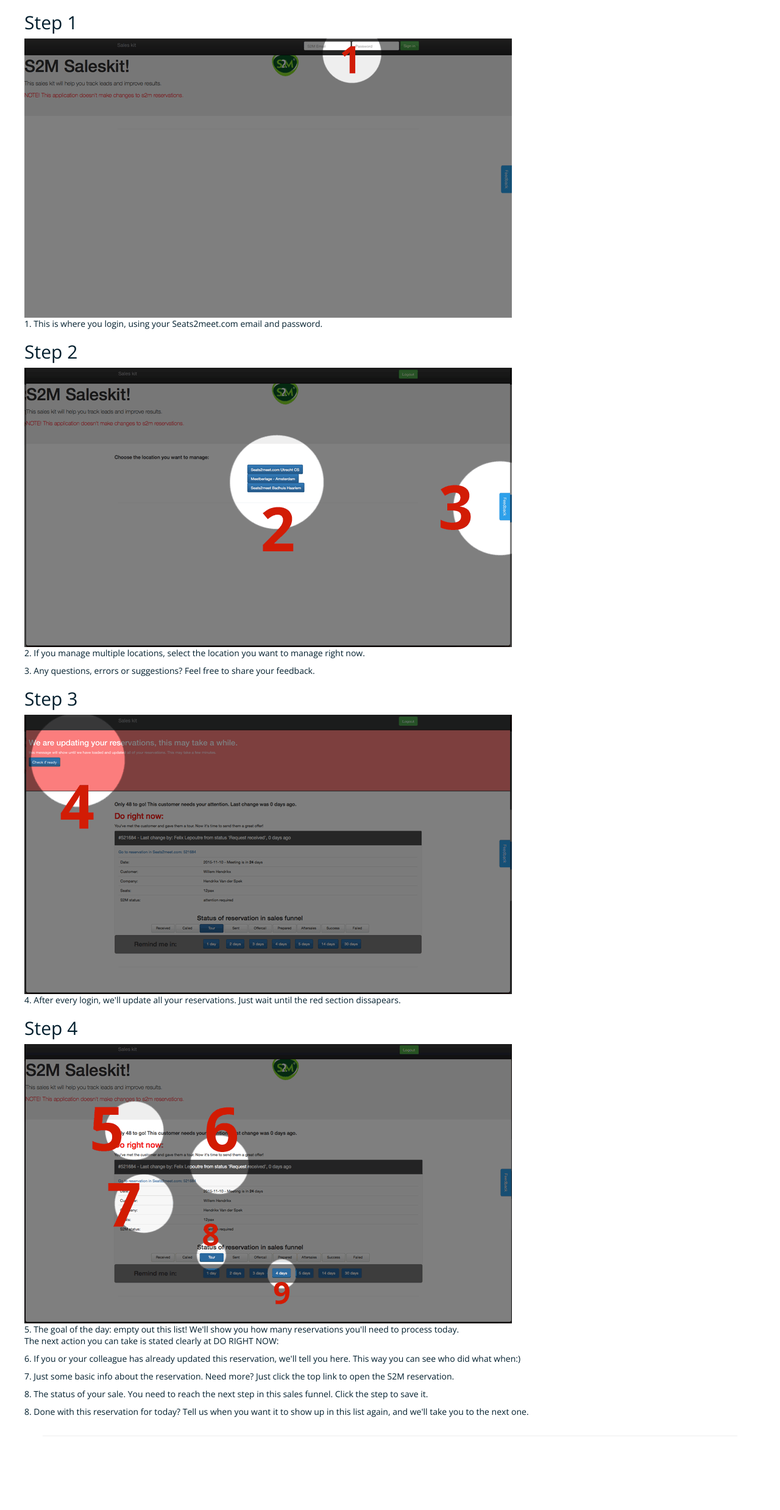
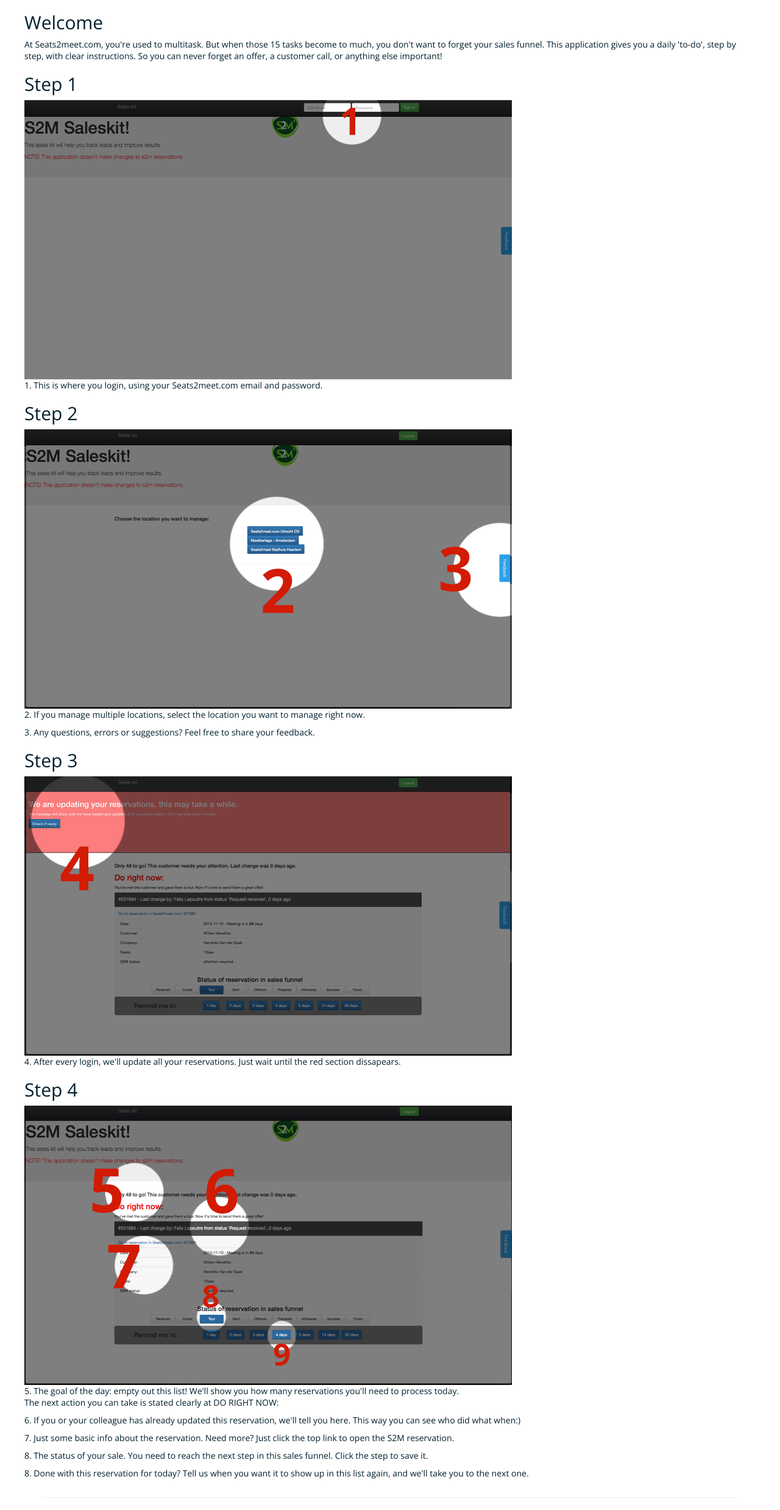
Before and after one commit to donfelicio/saleskit, a Django app: page /help in a window 1280 px wide. Shown: the whole page at 61% size. Before the commit the page ends 2355 px from the top, so only its background shows below. Run offline with Django 3.2, Linux system fonts and the light colour scheme; some libraries are stand-ins or nearby versions.

Commit message:
update help

```diff
--- a/templates/help.html
+++ b/templates/help.html
@@ -5,6 +5,10 @@
     {% block content %}     <!-- show page content --->
 
     <div class="row">
+        <div class="section">
+            <h2>Welcome</h2>
+            <div class=""><p>At Seats2meet.com, you're used to multitask. But when those 15 tasks become to much, you don't want to forget your sales funnel. This application gives you a daily 'to-do', step by step, with clear instructions. So you can never forget an offer, a customer call, or anything else important!</p></div>
+        </div>
         <div class="section">
             <h2>Step 1</h2>
             <img src="static/help/step1.gif">
```
Also changed, not shown: 1 other file.
